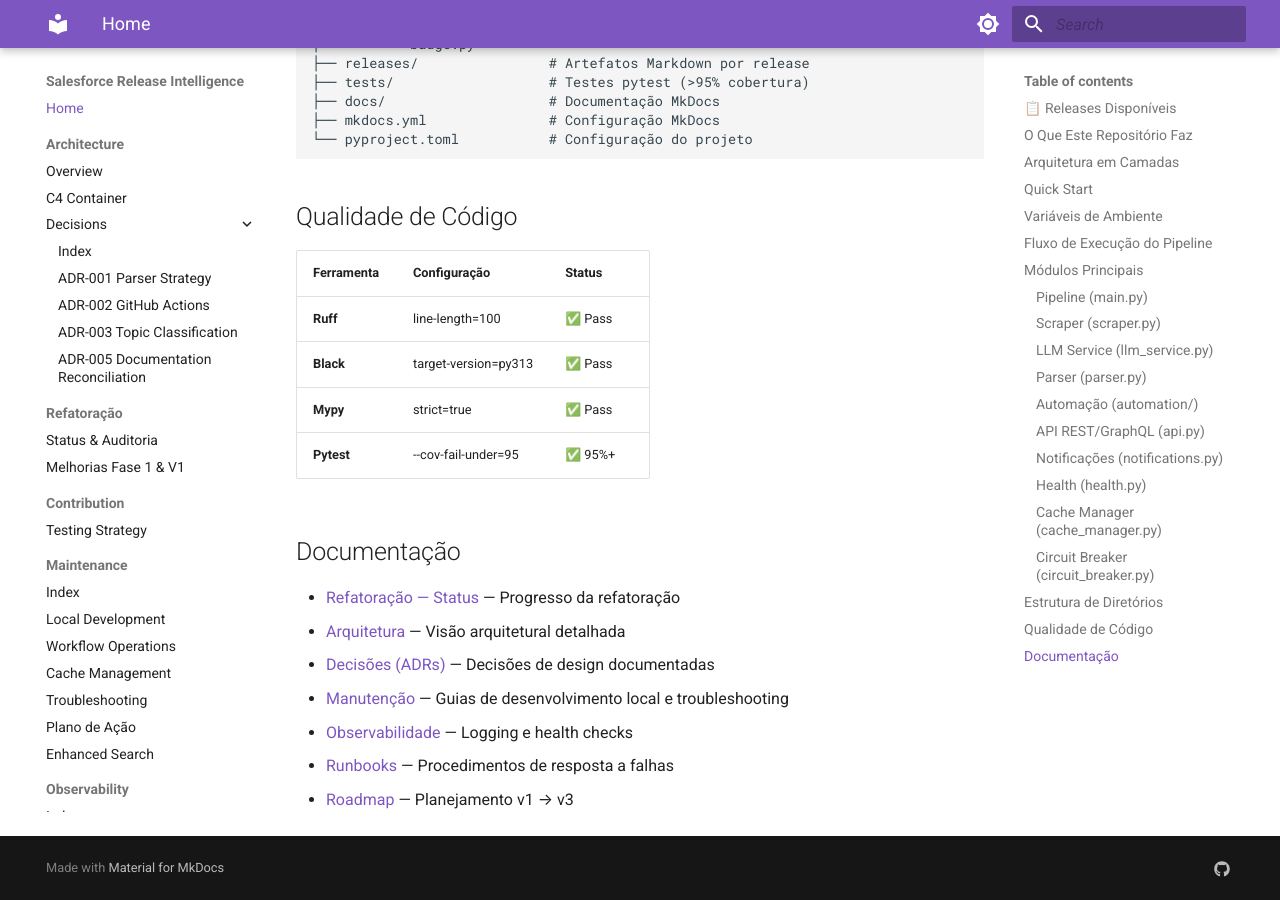
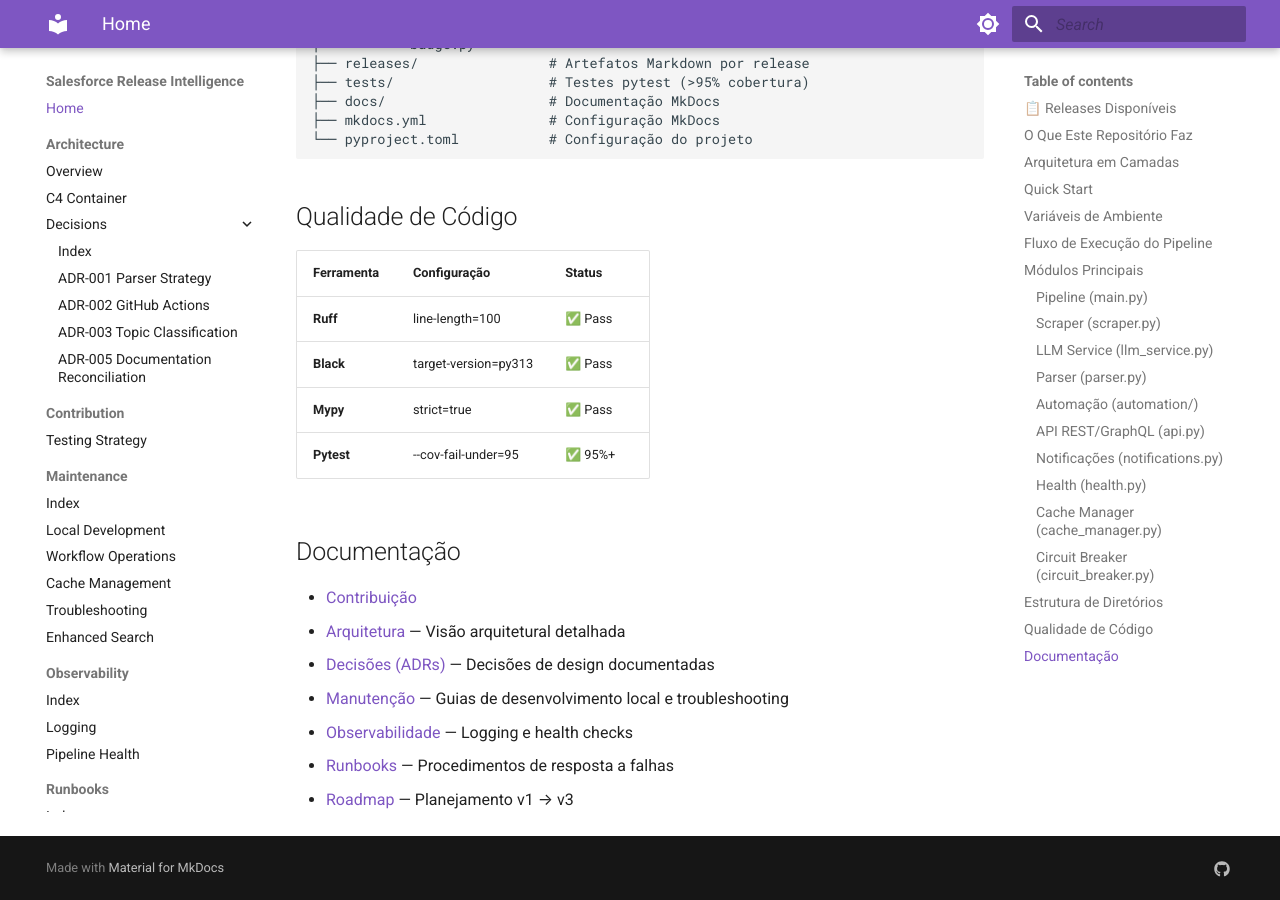
Before and after one commit to Fatal1tyBarucco/Salesforce-WebDev, an MkDocs documentation site: the page built from docs/index.md, in a window 1280 px wide and 900 px high, scrolled down 8031 px. Built offline with MkDocs 1.6.1 and Material for MkDocs 9.7.7, drawn with Linux system fonts in a browser that asks for light colours.

Commit message:
fix(mkdocs): remove deleted doc refs from nav (refatoracao, improvements, audit, internal)

```diff
--- a/docs/index.md
+++ b/docs/index.md
@@ -324,7 +324,7 @@ Salesforce-WebDev/
 
 ## Documentação
 
-- [Refatoração — Status](refatoracao.md) — Progresso da refatoração
+- [Contribuição](contribution/testing-strategy.md)
 - [Arquitetura](architecture/overview.md) — Visão arquitetural detalhada
 - [Decisões (ADRs)](architecture/decisions/index.md) — Decisões de design documentadas
 - [Manutenção](maintenance/index.md) — Guias de desenvolvimento local e troubleshooting
--- a/mkdocs.yml
+++ b/mkdocs.yml
@@ -90,9 +90,6 @@ nav:
       - ADR-002 GitHub Actions: architecture/decisions/adr-002-github-actions.md
       - ADR-003 Topic Classification: architecture/decisions/adr-003-topic-classification.md
       - ADR-005 Documentation Reconciliation: architecture/decisions/adr-005-documentation-reconciliation.md
-  - Refatoração:
-    - Status & Auditoria: refatoracao.md
-    - Melhorias Fase 1 & V1: improvements.md
   - Contribution:
     - Testing Strategy: contribution/testing-strategy.md
   - Maintenance:
@@ -101,7 +98,6 @@ nav:
     - Workflow Operations: maintenance/workflow-operations.md
     - Cache Management: maintenance/cache-management.md
     - Troubleshooting: maintenance/troubleshooting.md
-    - Plano de Ação: PLANO_DE_ACAO.md
     - Enhanced Search: maintenance/enhanced-search.md
   - Observability:
     - Index: observability/index.md
@@ -129,6 +125,3 @@ nav:
     - Cache Manager: api/cache_manager.md
   - Internos:
     - Diretiva do Agente: internal/AGENT_DIRECTIVE.md
-    - Análise: internal/ANALYSIS.md
-    - Relatório de Auditoria: internal/AUDIT_REPORT.md
-    - Status da Refatoração: internal/REFATORACAO_STATUS.md
```
